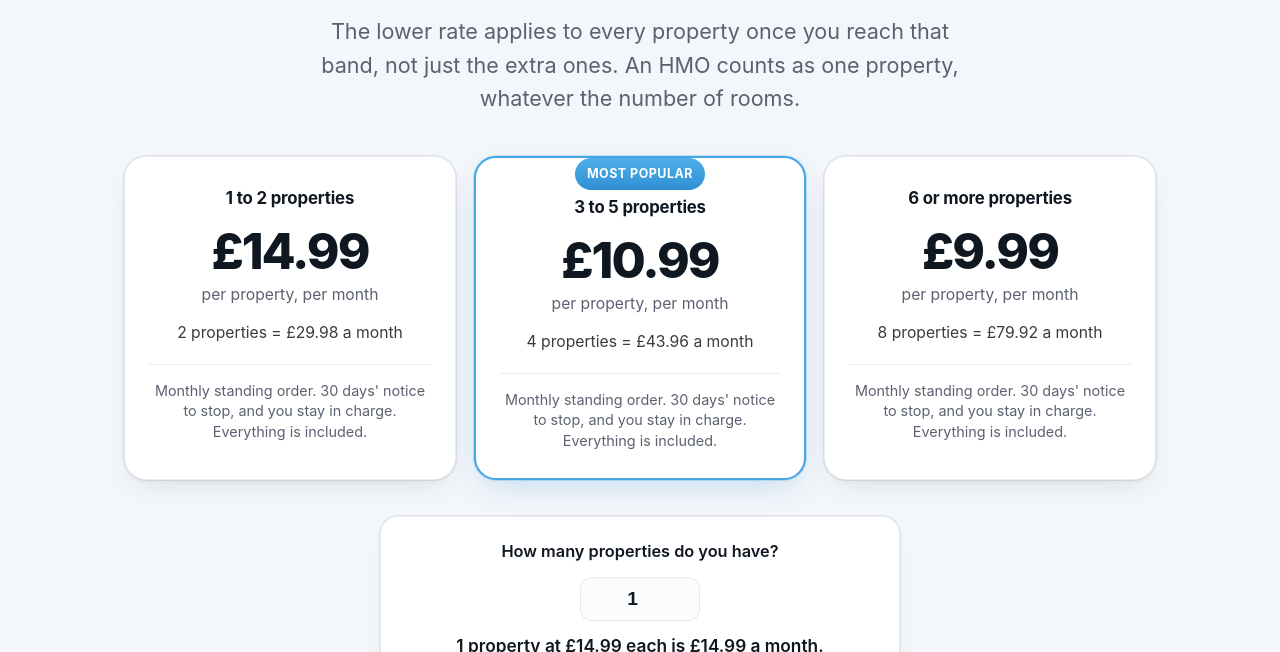
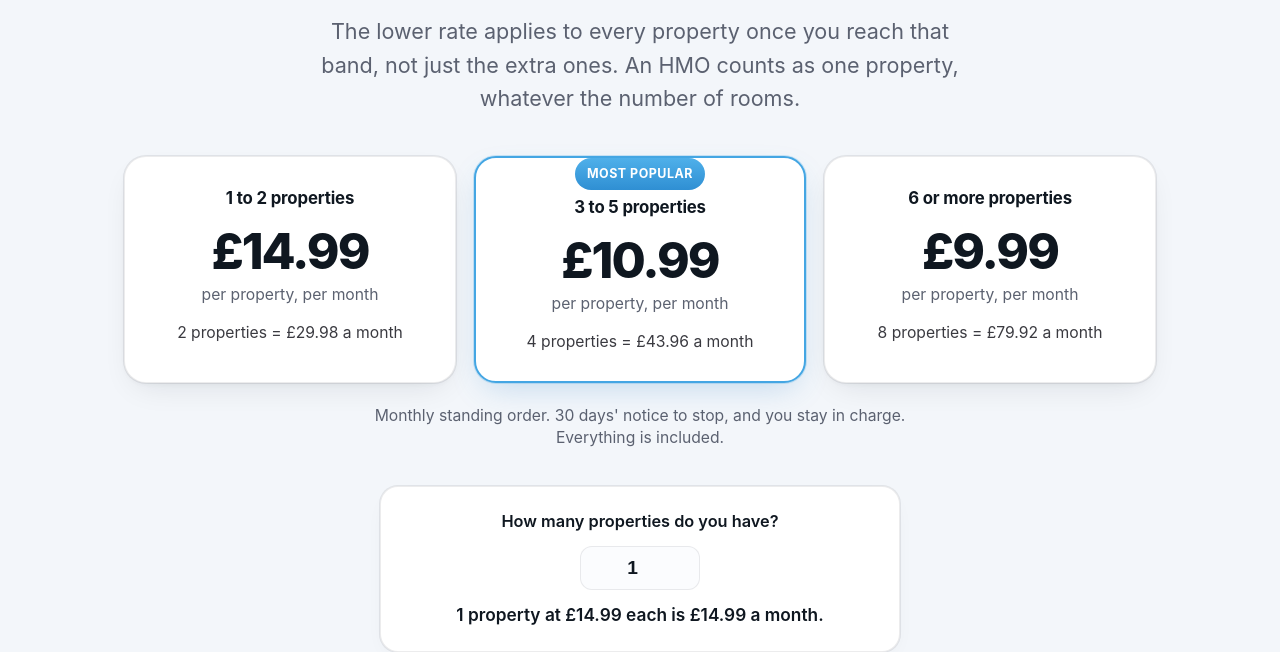
Before and after one commit to jhanks1995/propertynudge, a plain HTML site: page pricing/index.html in a window 1280 px wide. Shown: the part 512-1164 px from the top of the page. Drawn offline with Linux system fonts and the light colour scheme.

Commit message:
Preview: show the pricing terms once, under the cards
Local preview only. Do not merge or push to main until Jack has reviewed it.

```diff
--- a/pricing/index.html
+++ b/pricing/index.html
@@ -162,7 +162,7 @@ footer a{color:var(--pale)}
 .tier .tier-price{font-size:clamp(2.2rem,4vw,3.1rem);font-weight:800;letter-spacing:-.04em;line-height:1.05;margin:14px 0 0;color:var(--ink)}
 .tier .tier-per{margin:6px 0 0;color:var(--muted);font-size:.98rem}
 .tier .tier-example{margin:14px 0 0;color:var(--ch);font-size:.98rem}
-.tier .tier-terms{margin:18px 0 0;padding-top:16px;border-top:1px solid var(--line);color:var(--muted);font-size:.9rem;line-height:1.45}
+.tier-terms{max-width:560px;margin:22px auto 0;color:var(--muted);font-size:.98rem;line-height:1.45;text-align:center}
 .calc{max-width:520px;margin:36px auto 0;padding:22px 24px;background:#fff;border:1px solid var(--line);border-radius:18px;box-shadow:0 0 0 1px var(--line),0 8px 24px -12px rgba(15,23,32,.1);text-align:center}
 .calc label{display:block;font-weight:600;font-size:1.02rem}
 .calc input{width:120px;margin:12px auto 0;display:block;font-size:1.2rem;font-weight:700;text-align:center;padding:10px 12px;border:1px solid var(--line);border-radius:12px;color:var(--ink);background:#fbfcfe}
@@ -201,7 +201,6 @@ footer a{color:var(--pale)}
 <p class="tier-price">£14.99</p>
 <p class="tier-per">per property, per month</p>
 <p class="tier-example">2 properties = £29.98 a month</p>
-<p class="tier-terms">Monthly standing order. 30 days' notice to stop, and you stay in charge. Everything is included.</p>
 </article>
 <article class="tier tier-popular">
 <p class="tier-badge">Most popular</p>
@@ -209,16 +208,15 @@ footer a{color:var(--pale)}
 <p class="tier-price">£10.99</p>
 <p class="tier-per">per property, per month</p>
 <p class="tier-example">4 properties = £43.96 a month</p>
-<p class="tier-terms">Monthly standing order. 30 days' notice to stop, and you stay in charge. Everything is included.</p>
 </article>
 <article class="tier">
 <h3>6 or more properties</h3>
 <p class="tier-price">£9.99</p>
 <p class="tier-per">per property, per month</p>
 <p class="tier-example">8 properties = £79.92 a month</p>
-<p class="tier-terms">Monthly standing order. 30 days' notice to stop, and you stay in charge. Everything is included.</p>
 </article>
 </div>
+<p class="tier-terms">Monthly standing order. 30 days' notice to stop, and you stay in charge. Everything is included.</p>
 <div class="calc">
 <label for="props">How many properties do you have?</label>
 <input id="props" name="props" type="number" min="1" max="99" step="1" inputmode="numeric" value="1" aria-describedby="calc-out">
```
